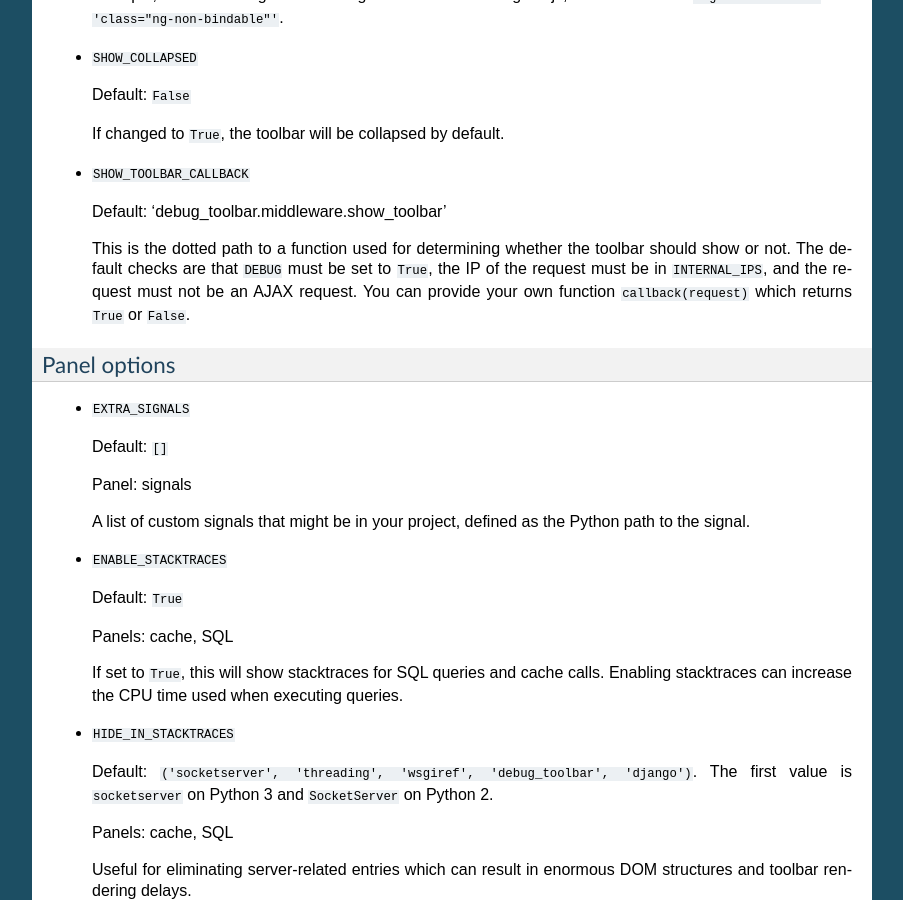
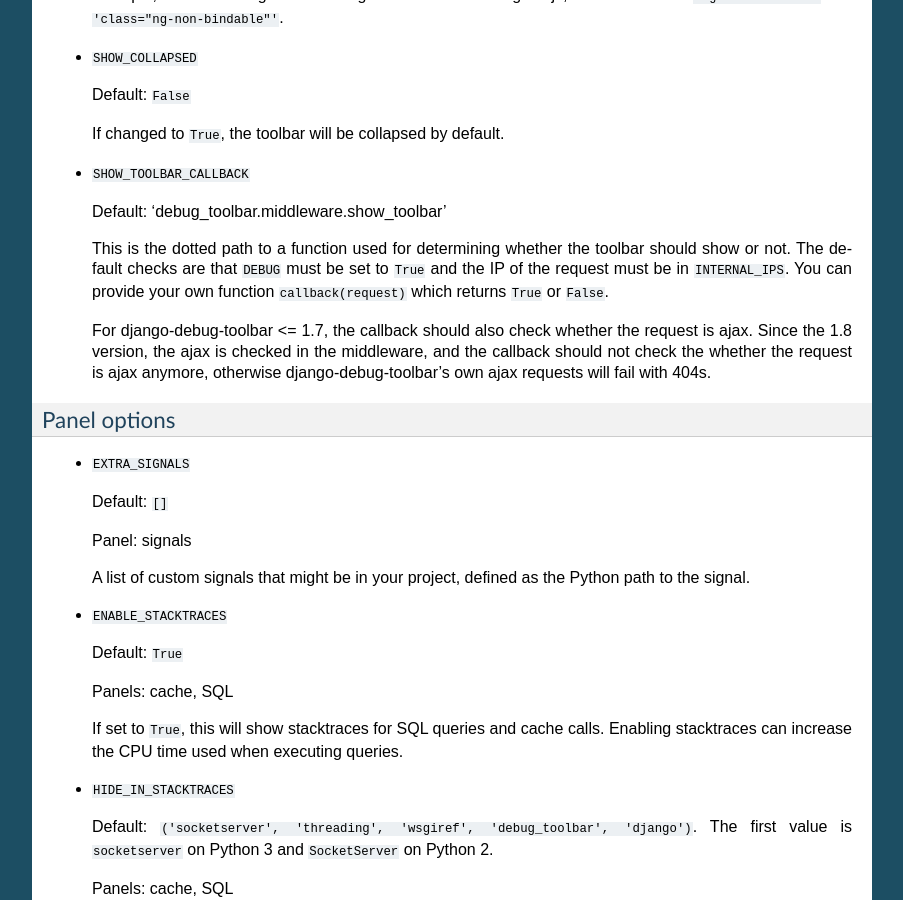
Before and after one commit to jazzband/django-debug-toolbar, a Sphinx documentation site: the page built from docs/configuration.rst, in a window 1280 px wide and 900 px high, scrolled down 1822 px. Shown: the whole window, without its empty margins (198-1101 px from the left). Built offline with Sphinx 7.4.7, drawn with Linux system fonts in a browser that asks for light colours.

Commit message:
raise Http404 with error messages in the require_show_toolbar and fixed the outdated/misleading docs about the SHOW_TOOLBAR_CALLBACK configuration.

```diff
--- a/docs/configuration.rst
+++ b/docs/configuration.rst
@@ -113,9 +113,15 @@
 
   This is the dotted path to a function used for determining whether the
   toolbar should show or not. The default checks are that ``DEBUG`` must be
-  set to ``True``, the IP of the request must be in ``INTERNAL_IPS``, and the
-  request must not be an AJAX request. You can provide your own function
-  ``callback(request)`` which returns ``True`` or ``False``.
+  set to ``True`` and the IP of the request must be in ``INTERNAL_IPS``.
+  You can provide your own function ``callback(request)`` which returns
+  ``True`` or ``False``.
+
+  For django-debug-toolbar <= 1.7, the callback should also check whether
+  the request is ajax. Since the 1.8 version, the ajax is checked in the
+  middleware, and the callback should not check the whether the request is
+  ajax anymore, otherwise django-debug-toolbar's own ajax requests will fail
+  with 404s.
 
 Panel options
 ~~~~~~~~~~~~~
```
Also changed, not shown: 1 other file.
